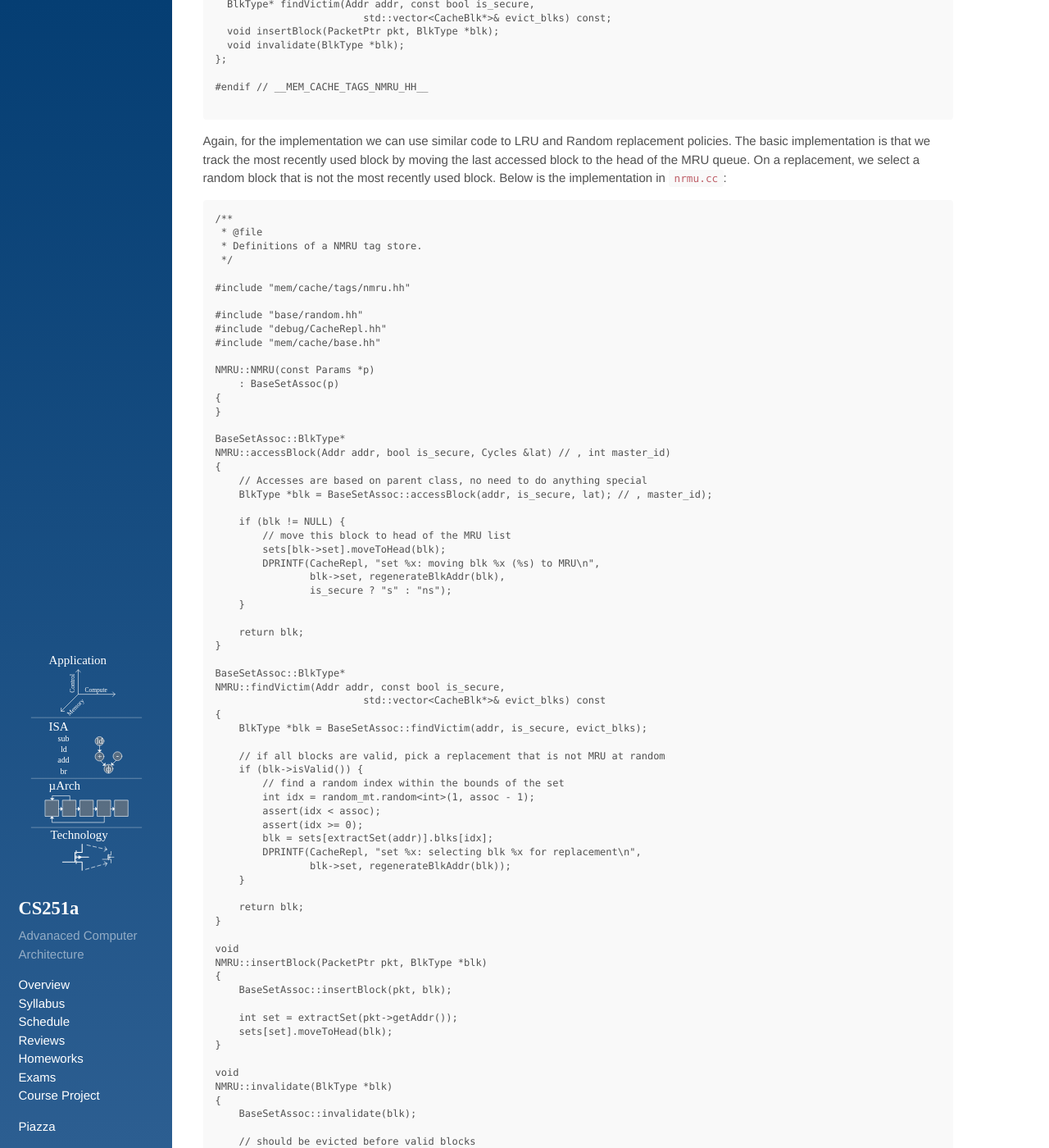
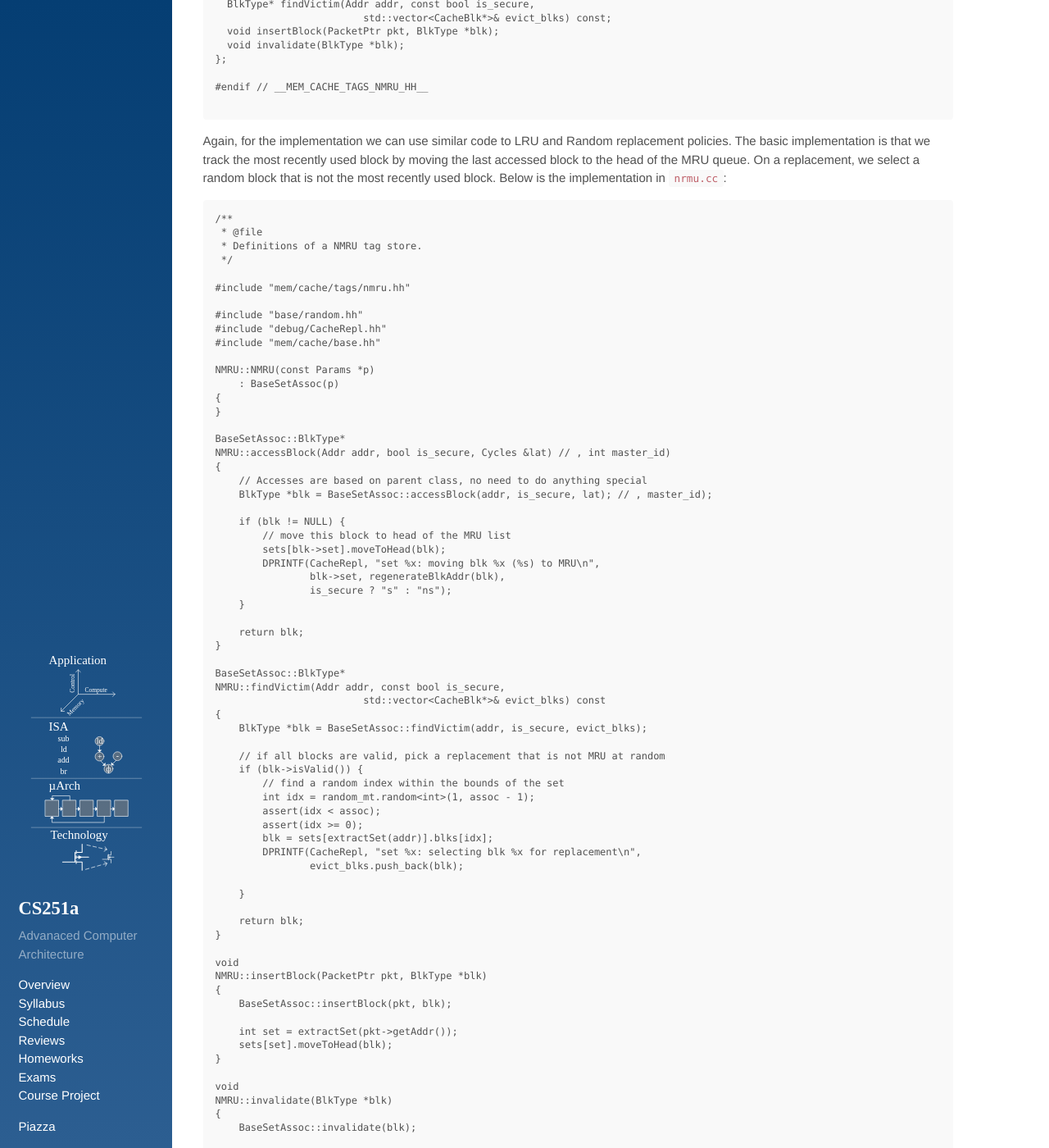
Before and after one commit to PolyArch/cs259, a Jekyll site: the page built from hws/nmru-tut.md, in a window 1280 px wide and 1400 px high, scrolled down 1140 px. Shown: the whole window at 82% size. Built offline with Jekyll 4.4.1, drawn with Linux system fonts in a browser that asks for light colours; some of the changed text lies outside the part shown.

Commit message:
fixed error in nmru code

```diff
--- a/hws/nmru-tut.md
+++ b/hws/nmru-tut.md
@@ -113,7 +113,8 @@ NMRU::findVictim(Addr addr, const bool is_secure,
         assert(idx >= 0);
         blk = sets[extractSet(addr)].blks[idx];
         DPRINTF(CacheRepl, "set %x: selecting blk %x for replacement\n",
-                blk->set, regenerateBlkAddr(blk));
+		evict_blks.push_back(blk);
+
     }
 
     return blk;
```
Also changed, not shown: hws/nmru-patch.md (+1 -0 lines).
